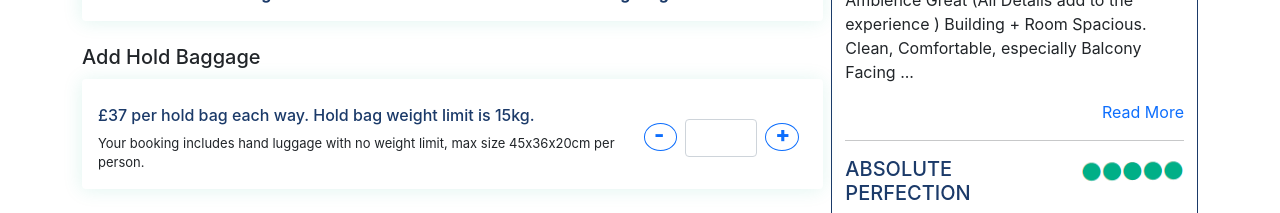
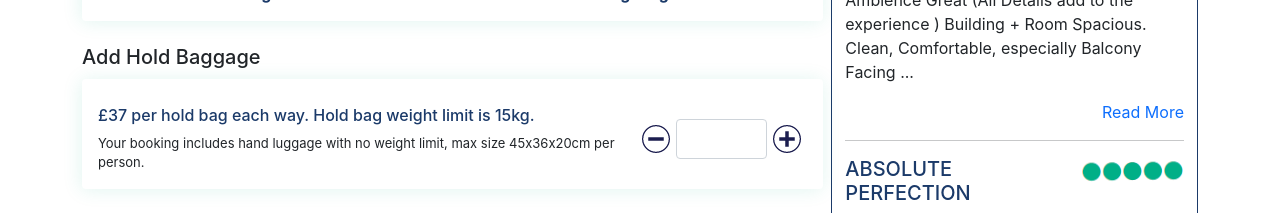
Before and after one commit to webdeveloper510/Design_react, a React (Create React App) app: page /holiday in a window 1280 px wide. Shown: the part 1900-2113 px from the top of the page. Built offline with nearby package versions, Linux system fonts and the light colour scheme.

Commit message:
feedback

```diff
--- a/src/Holiday/Holiday.css
+++ b/src/Holiday/Holiday.css
@@ -214,23 +214,17 @@ button.image-gallery-icon.image-gallery-play-button {
 .card input.form-control {
   height: auto;
 }
-button.btn.btn-outline-primary.mx-2.rounded-circle {
-  font-size: 22px;
-    padding-bottom: 20px;
-    margin: 0px;
-    height: 25px;
-    padding-left: 9px;
-    font-weight: 800;
-    width: 34px;
-    line-height: 9px;
-    margin-top: 4px;
-}
+
 .card h5 {
   font-size: 16px;
   color: #1b3a69;
   margin-top: 11px;
 }
 
+img.img-fluid.sum {
+  margin: 6px;
+  cursor: pointer;
+}
 .card p {
   font-size: 13px;
   margin: 0px;
--- a/src/Holiday/Holiday.js
+++ b/src/Holiday/Holiday.js
@@ -1108,9 +1108,9 @@ function Holiday() {
                                             </div>
                                             <div className='col-md-3'>
                                                 <div className='d-flex mt-4'>
-                                                    <button className='btn btn-outline-primary mx-2 rounded-circle' type="button">- </button>
+                                                     <img src="sum.png" className='img-fluid sum'/>
                                                     <input type='number' className="form-control" />
-                                                    <button className='btn btn-outline-primary mx-2 rounded-circle' type="button"> + </button>
+                                                   <img src="add.png" className='img-fluid sum'/>
                                                 </div>
                                             </div>
                                         </div>
```
Also changed, not shown: public/add.png (added), public/sum.png (added).
